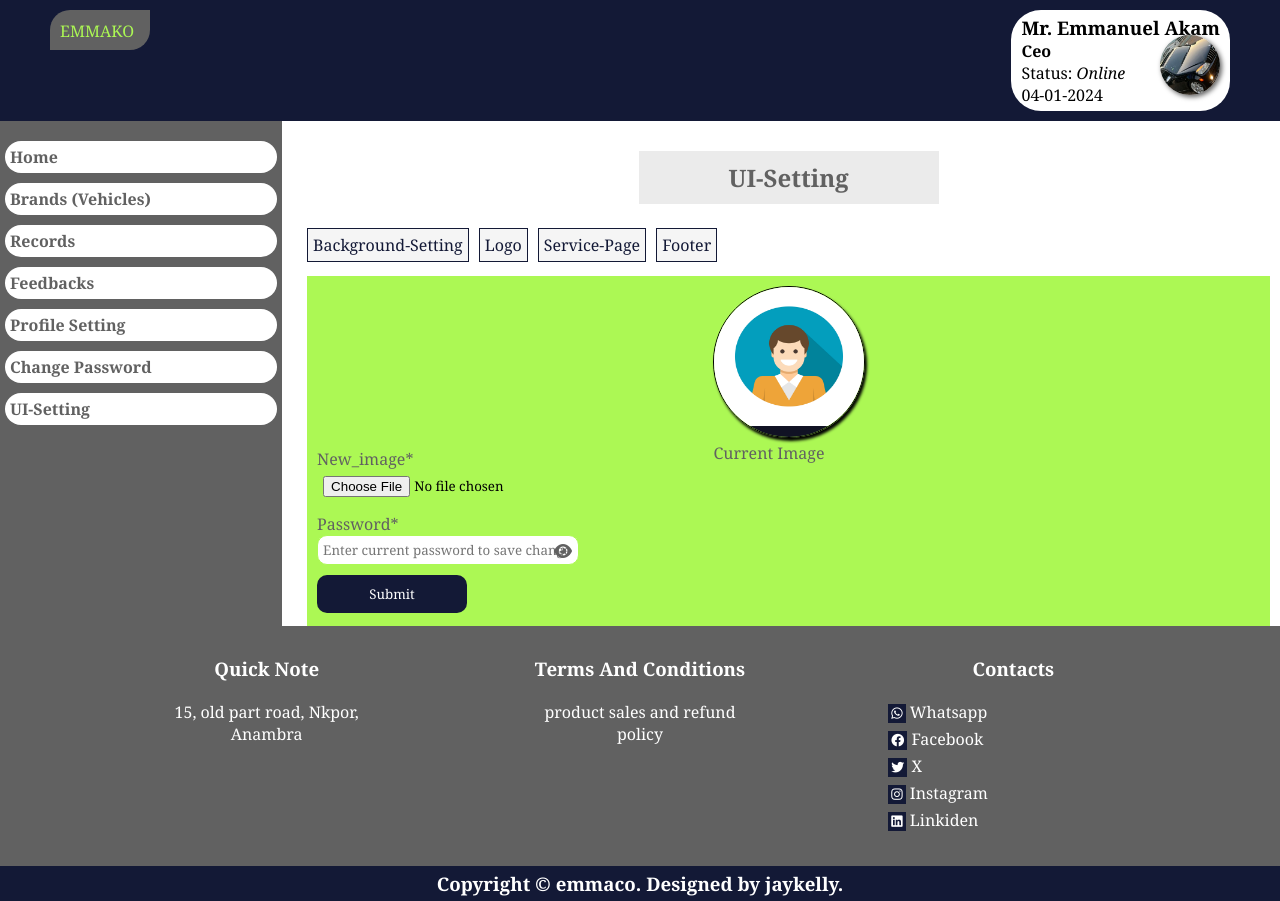
After one commit to jaykelly997/jaykelly997, a PHP site: page /dashboard/ui-setting.html in a window 1280 px wide. The commit adds this page. Run offline with PHP 8.4, Linux system fonts and the light colour scheme.

Commit message:
admin dashboard progress

```diff
--- a/css/dashboard-Css.css
+++ b/css/dashboard-Css.css
@@ -34,7 +34,7 @@
 .topbar .element .profile .text {
     text-transform: capitalize;
 }
-.topbar .element .profile .text h4 {
+.topbar .element .profile .text h5 {
     text-transform: uppercase;
 }
 .topbar .element .profile .prof {
@@ -185,6 +185,9 @@
 
 /* for record page */
 
+.content-side .content .items .selectt {
+    background: #f5f5f5;
+}
 .content-side .content .items .selectt .me h4 {
     text-transform: capitalize;
 }
@@ -194,12 +197,12 @@
 }
 .content-side .content .items .selectt .them ul li {
     width: 60px;
-    background: #EBEBEB;
+    background: #131936;
     display: flex;
     justify-content: space-around;
 }
 .full-content .element .heading {
-    margin: 10px 0Px;
+    margin: 10px 0px;
     display: flex;
     justify-content: space-between;
 }
@@ -211,7 +214,7 @@
     padding: 3px 0px;
     text-transform: capitalize;
 }
-.full-content .element .heading .add a {
+.full-content .element .add span{
     background: #131936;
     padding: 5px 10px;
     text-decoration: none;
@@ -219,6 +222,7 @@
     font-weight: bold;
     border-radius: 10px;
     text-transform: capitalize;
+    cursor: pointer;
 }
 
 .full-content .element table .act {
@@ -267,9 +271,10 @@
 /* change password */
 
 .all .content-side .content .items {
-    width: 90%;
-    background: #f5f5f5;
+    width: auto;
     padding: 10px;
+    margin-bottom: 80px;
+    position: relative;
 }
 .all .content-side .content .items .entry{
     margin-bottom: 10px;
@@ -288,6 +293,7 @@
     height: 150px;
     border-radius: 50%;
     box-sizing: content-box;
+    border: 1px solid black;
     box-shadow: 2px 3px 3px #000000;
     margin: 0px auto;
 }
@@ -351,6 +357,150 @@
 
 
 
+/* for ui-setting */
+.all .content-side .content .list {
+    margin-bottom: 20px;
+}
+.all .content-side .content .list ul {
+    display: flex;
+}
+.all .content-side .content .list ul li {
+    list-style: none;
+    margin-right: 10px;
+}
+.all .content-side .content .list ul li a {
+    background: #f5f5f5;
+    color: #131936;
+    text-decoration: none;
+    text-transform: capitalize;
+    padding: 5px;
+    border: 1px solid #131936;
+}
+.all .content-side .content table .picture {
+    width: 70px;
+    box-sizing: border-box;
+}
+.all .content-side .content table .picture img {
+    width: 70px;
+    border-radius: 50%;
+}
+.all .content-side .content table textarea {
+    outline: 0;
+    height: 80px;
+}
+.all .content-side .content table input {
+    outline: 0;
+
+}
+.all .content-side .content .ui-element {
+    width: 100%;
+    height: 350px;
+    background: #ACF854;
+    overflow: hidden;
+}
+
+
+
+
+
+
+
+
+
+
+
+
+/* for pop-up box */
+.pop {
+    background: #131936;
+    width: 0px;
+    padding: 0px;
+    position: absolute;
+    top: 200px;
+    display: none;
+    transition: 0.2s ease-in;
+}
+.pop .element {
+    margin: auto;
+}
+.pop .element .title {
+    margin: auto;
+    text-transform: capitalize;
+    color: #FFFFFF;
+    margin-bottom: 20px;
+    text-align: center;
+}
+.pop .element .poptoggle {
+    color: #ACF854;
+    font-size: 30px;
+    position: absolute;
+    margin-left: 300px;
+    margin-top: -40px;
+}
+.pop.active {
+    background: #131936;
+    width: 320px;
+    padding: 10px;
+    /* transform: translateX(50%); */
+    display: block;
+}
+#cancel.return {
+    width: 0px;
+}
+.pop .element .each {
+    margin-bottom: 20px;
+}
+.pop .element .each label {
+    text-transform: capitalize;
+    color: #FFFFFF;
+    margin-right: 20px;
+}
+.pop .element .each input {
+    border-radius: 10px;
+    padding: 5px;
+    border: none;
+    outline: none;
+    float: right;
+}
+.pop .element .each select {
+    outline: none;
+    float: right;
+    width: 160px;
+    padding: 5px;
+    border-radius: 10px;
+}
+.pop .element .each #img {
+    width: 150px;
+    background: #616161;
+}
+.pop .element .image {
+    width: 100px;
+    width: 100px;
+    border-radius: 50%;
+    text-align: center;
+    margin: 10px auto;
+
+}
+.pop .element .image img {
+    width: inherit;
+    height: inherit;
+    border-radius: 40%;
+}
+.pop .element button {
+    background: #FFFFFF;
+    color: #131936;
+    padding: 10px 50px;
+    font-weight: bold;
+    font-size: large;
+    border-radius: 10px;
+    border: none;
+    text-align: center;
+    margin: auto;
+    display: flex;
+}
+
+
+
 
 
 
--- a/dashboard/feedback.html
+++ b/dashboard/feedback.html
@@ -113,7 +113,7 @@
         </div>
     </div>
     <div class="copyright">
-        <h3>Copyright copy emmaco. Designed by jaykelly.</h3>
+        <h3>Copyright &copy emmaco. Designed by jaykelly.</h3>
     </div>
 
 
--- a/dashboard/profile-setting.html
+++ b/dashboard/profile-setting.html
@@ -60,7 +60,7 @@
                         <form action="" method="post">
 
                             <div class="add">
-                                <a href="">add new admin  +</a>
+                                <a href="">add new admin  <i class="fa fa-add"></i></a>
                             </div>
 
                             <div class="entry">
@@ -126,7 +126,7 @@
         </div>
     </div>
     <div class="copyright">
-        <h3>Copyright copy emmaco. Designed by jaykelly.</h3>
+        <h3>Copyright &copy emmaco. Designed by jaykelly.</h3>
     </div>
 
 
--- a/dashboard/records.html
+++ b/dashboard/records.html
@@ -135,7 +135,7 @@
                         </select>
                     </div>
                     <div class="add">
-                        <a href="">add +</a>
+                        <span>add <i class="fa fa-add"></i></span>
                     </div>
                 </div>
 
@@ -196,7 +196,7 @@
         </div>
     </div>
     <div class="copyright">
-        <h3>Copyright copy emmaco. Designed by jaykelly.</h3>
+        <h3>Copyright &copy emmaco. Designed by jaykelly.</h3>
     </div>
 
 
--- /dev/null
+++ b/dashboard/ui-setting.html
@@ -0,0 +1,296 @@
+<!DOCTYPE html>
+<html lang="en">
+<head>
+    <meta charset="UTF-8">
+    <meta name="viewport" content="width=device-width, initial-scale=1.0">
+    <link rel="stylesheet" href="../css/dashboard-Css.css">
+    <link rel="stylesheet" href="../fontawesome-free-6.1.1-web/css/all.min.css">
+    <title>Emmaco-dashboard</title>
+</head>
+<body>
+    <div class="topbar">
+        <div class="container">
+            <div class="element">
+                <div class="logo">emmako</div>
+
+                <div class="profile">
+                    <div class="text">
+                        <h3>Mr. Emmanuel Akam</h3>
+                        <h4>ceo</h4>
+                        <p>status: <i>online</i></p>
+                        <span>04-01-2024</span>
+                    </div>
+                    <div class="prof">
+                        <img src="../images/Mercendez-bENZ-C300-300x225.jpg" alt="">
+                    </div>
+                </div>
+            </div>
+        </div>
+    </div>
+
+    <!-- main content -->
+    <div class="all">
+        <div class="responsive">
+
+            <div class="toggle">
+                <i class="fa fa-bars"></i>
+            </div>
+
+            <!-- for sidebar of the main component -->
+
+            <div class="sidebar">
+                <ul>
+                    <a href="dashboardhome.html"><li>home</li></a>
+                    <a href="brands.html"><li>brands (vehicles)</li></a>
+                    <a href="records.html"><li>records</li></a>
+                    <a href="feedback.html"><li>feedbacks</li></a>
+                    <a href="profile-setting.html"><li>profile setting</li></a>
+                    <a href="change-password.html"><li>change password</li></a>
+                    <a href="ui-setting.html"><li>UI-setting</li></a>
+                </ul>
+            </div>
+
+            <div class="content-side">
+                <div class="content">
+                    <div class="heading">
+                        <h2>UI-setting</h2>
+                    </div>
+                    <div class="list">
+                        <ul>
+                            <li><a href="#background">background-setting</a></li>
+                            <li><a href="#logo">logo</a></li>
+                            <li><a href="#service-page">service-page</a></li>
+                            <li><a href="#footer">footer</a></li>
+                        </ul>
+                    </div>
+
+                    <div class="ui-element">
+                        <!-- for background elements -->
+
+                        <div class="items" id="background">
+
+                            <form action="" method="post">
+
+
+                                <div class="entry ui">
+                                    <div class="picture ui">
+                                        <img src="../images/avater.jpg" alt="" id="pick" onclick="pics()">
+                                        <label for="">current image</label>
+
+                                    </div>
+                                </div>
+                                <div class="entry ui">
+                                    <label for="">new_image*</label> <br>
+                                    <input type="file" name="image" id="pict-file" onchange="loadimage(this)">
+                                </div>
+
+                                <div class="entry">
+                                    <label for="">password*</label><br>
+                                    <input type="password" id="password" placeholder="Enter current password to save change" >
+                                    <span id="eye" onclick="eyes()">
+                                        <i class="fa fa-eye" id="show"></i>
+                                        <i class="fa fa-eye-slash" id="hide"></i>
+                                    </span>
+                                </div>
+
+                            <button type="submit">submit</button>
+                            </form>
+                        </div>
+
+                        <!-- for logo -->
+
+                        <div class="items" id="logo">
+
+                            <form action="" method="post">
+
+
+                                <div class="entry ui">
+                                    <div class="picture ui">
+                                        <img src="../images/avater.jpg" alt="" id="pick" onclick="pics()">
+                                        <label for="">current logo</label>
+
+                                    </div>
+                                </div>
+                                <div class="entry ui">
+                                    <label for="">new_logo*</label> <br>
+                                    <input type="file" name="logo" id="pict-file" onchange="loadimage(this)">
+                                </div>
+
+                                <div class="entry">
+                                    <label for="">password*</label><br>
+                                    <input type="password" id="password" placeholder="Enter current password to save change" >
+                                    <span id="eye" onclick="eyes()">
+                                        <i class="fa fa-eye" id="show"></i>
+                                        <i class="fa fa-eye-slash" id="hide"></i>
+                                    </span>
+                                </div>
+
+                            <button type="submit" name="submit_logo">submit</button>
+                            </form>
+                        </div>
+
+                        <!-- for service section elements -->
+
+                        <div class="items" id="service-page">
+
+                            <form action="" method="post">
+
+                                <div class="serve">
+                                    <table>
+                                        <tr>
+                                            <th>services header</th>
+                                            <th>services note</th>
+                                            <th>services image</th>
+                                        </tr>
+                                        <tr>
+                                            <td><textarea name="service_head" id="" cols="30" rows="10" placeholder="Belgium car"></textarea></td>
+                                            <td><textarea name="service_note" id="" cols="30" rows="10"></textarea></td>
+                                            <td>
+                                                <div class="picture ui">
+                                                    <img src="../images/avater.jpg" alt="" id="pick" onclick="pics()">
+                                                    <label for="">current logo</label>
+                                                </div>
+                                            </td>
+                                        </tr>
+                                    </table>
+                                </div>
+
+                                <div class="entry">
+                                    <label for="">password*</label><br>
+                                    <input type="password" id="password" placeholder="Enter current password to save change" >
+                                    <span id="eye" onclick="eyes()">
+                                        <i class="fa fa-eye" id="show"></i>
+                                        <i class="fa fa-eye-slash" id="hide"></i>
+                                    </span>
+                                </div>
+
+                            <button type="submit" name="submit_logo">submit</button>
+                            </form>
+                        </div>
+
+                        <!-- for footer element -->
+
+                        <div class="items" id="footer">
+
+                            <form action="" method="post">
+
+                                <div class="serve">
+                                    <table>
+                                        <tr>
+                                            <th>quick note</th>
+                                            <th>terms and conditions</th>
+                                            <th>social links</th>
+                                        </tr>
+                                        <tr>
+                                            <td><textarea name="service_head" id="" cols="30" rows="10" placeholder="Belgium car"></textarea></td>
+                                            <td><textarea name="service_note" id="" cols="30" rows="10"></textarea></td>
+                                            <td>
+                                                <input type="text" placeholder="whatsapp">
+                                                <input type="text" placeholder="facebook">
+                                                <input type="text" placeholder="instagram">
+                                                <input type="text" placeholder="twitter">
+                                            </td>
+                                        </tr>
+                                    </table>
+                                </div>
+
+                                <div class="entry">
+                                    <label for="">password*</label><br>
+                                    <input type="password" id="password" placeholder="Enter current password to save change" >
+                                    <span id="eye" onclick="eyes()">
+                                        <i class="fa fa-eye" id="show"></i>
+                                        <i class="fa fa-eye-slash" id="hide"></i>
+                                    </span>
+                                </div>
+
+                            <button type="submit" name="submit_logo">submit</button>
+                            </form>
+                        </div>
+                    </div>
+
+
+
+                </div>
+            </div>
+        </div>
+    </div>
+
+
+
+    <!-- footer -->
+    <div class="footer">
+        <div class="container">
+            <div class="element">
+                <div class="aspect">
+                    <h3>quick note</h3>
+                    <p>15, old part road, Nkpor, Anambra</p>
+                </div>
+                <div class="aspect">
+                    <h3>terms and conditions</h3>
+                    <p>product sales and refund</p>
+                    <p>policy</p>
+                </div>
+                <div class="aspect">
+                    <h3>contacts</h3>
+                    <ul>
+                        <li><a href=""><i class="fab fa-whatsapp"></i> whatsapp</a></li>
+                        <li><a href=""><i class="fab fa-facebook"></i> facebook</a></li>
+                        <li><a href=""><i class="fab fa-twitter"></i> X</a></li>
+                        <li><a href=""><i class="fab fa-instagram"></i> instagram</a></li>
+                        <li><a href=""><i class="fab fa-linkedin"></i> linkiden</a></li>
+                    </ul>
+                </div>
+            </div>
+        </div>
+    </div>
+    <div class="copyright">
+        <h3>Copyright &copy emmaco. Designed by jaykelly.</h3>
+    </div>
+
+
+
+
+
+    <!-- using image avater to upload image  -->
+    <script>
+        function pics() {
+
+            document.querySelector('#pict-file').click();
+        }
+        function loadimage(e){
+
+            if(e.files[0]){
+
+                var filereader = new FileReader();
+
+                filereader.onload = function(e){
+
+                    document.querySelector('#pick').setAttribute('src', e.target.result );
+                }
+                filereader.readAsDataURL(e.files[0]) ;
+            }
+        }
+
+        </script>
+
+        <!-- for password eye -->
+
+        <script>
+            function eyes(){
+                password = document.getElementById ("password");
+                hide =document.getElementById ("hide");
+                eye =document.getElementById ("show");
+
+                if (password.type ==="password") {
+                    password.type= "text";
+                    hide.style.display="block";
+                    eye.style.display="none";
+                }else {
+                    password.type="password";
+                    hide.style.display="none";
+                    eye.style.display="block";
+                }
+            }
+        </script>
+</body>
+</html>
```
Also changed, not shown: dashboard/brands.html (+77 -2 lines), dashboard/change-password.html (+11 -16 lines), dashboard/dashboardhome.html (+2 -12 lines).
